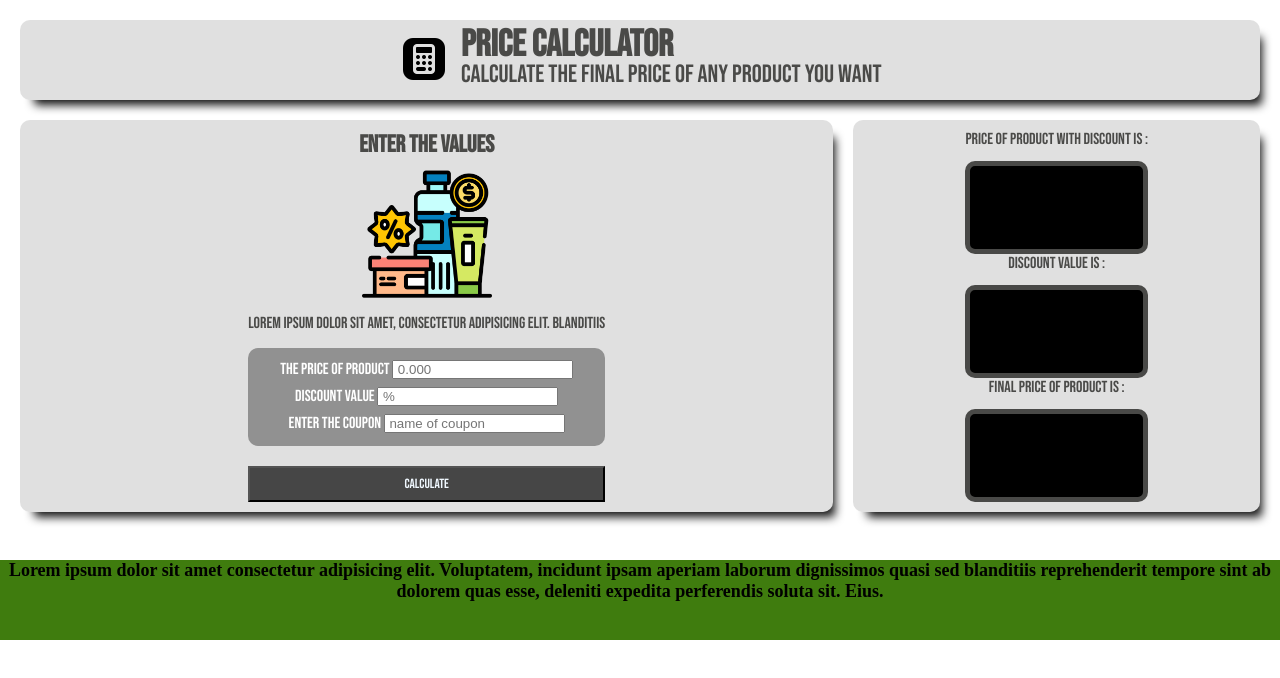
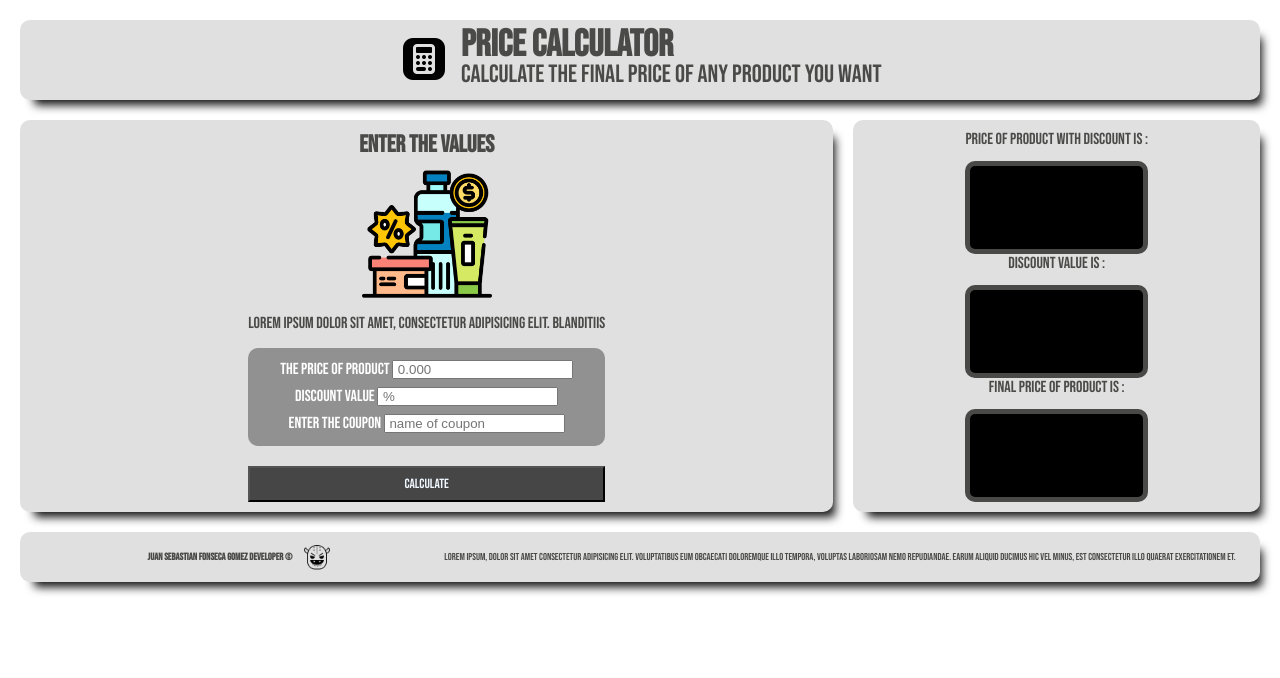
Before and after one commit to Juan5253/Price-Calculator, a plain HTML site: page index.html in a window 1280 px wide. Drawn offline with Linux system fonts and the light colour scheme.

Commit message:
finished footer syle,-- End of basic project--

```diff
--- a/index.html
+++ b/index.html
@@ -62,7 +62,13 @@
         </aside>
     </main>
     <footer class="main__footer">
-        <span> Lorem ipsum dolor sit amet consectetur adipisicing elit. Voluptatem, incidunt ipsam aperiam laborum dignissimos quasi sed blanditiis reprehenderit tempore sint ab dolorem quas esse, deleniti expedita perferendis soluta sit. Eius.</span>
+        <section class="main__footer_item">
+            <h4> Juan Sebastian Fonseca Gomez Developer ©</h4>
+            <img src="./src/images/footerlogo.png" alt="designer logo">
+        </section>
+        <section class="main__footer_item">
+            <p>Lorem ipsum, dolor sit amet consectetur adipisicing elit. Voluptatibus eum obcaecati doloremque illo tempora, voluptas laboriosam nemo repudiandae. Earum aliquid ducimus hic vel minus, est consectetur illo quaerat exercitationem et.</p>
+        </section>
     </footer>
 </body>
 </html>
--- a/src/css/main.css
+++ b/src/css/main.css
@@ -43,7 +43,7 @@ html
 {
     display: grid;
     grid-template-columns: 2fr 1fr;
-    padding-bottom: 3%;
+    padding-bottom: 1rem;
     color: #4A4A48;
     font-family:'Bebas Neue', cursive;
 }
@@ -100,9 +100,26 @@ html
 /*FOOTER*/
 .main__footer
 {
-    font-size: large;
-    font-weight: bold;
-    text-align: center;
-    background-color: rgb(63, 124, 14);
-    height: 10vh;
+    display: grid;
+    grid-template-columns: 1fr 2fr;
+    background-color: rgba(49, 49, 49, 0.15);
+    box-shadow: 8px 11px 10px -6px rgba(0,0,0,0.94);
+    box-shadow: 8px 11px 10px -6px rgba(0,0,0,0.94);
+    border-radius: 1rem;
+    padding: 1rem 2rem;
+    margin: 0 2rem 1rem 2rem;
+    color: #4A4A48;
+    font-family:'Bebas Neue', cursive;
 }
+.main__footer_item
+{
+    display: flex;
+    align-items: center;
+    justify-content: center;
+}
+.main__footer_item img
+{
+    padding-left: 1rem;
+    max-width: 4rem;
+    max-height: 4rem;
+}
```
Also changed, not shown: src/images/footerlogo.png (added).
